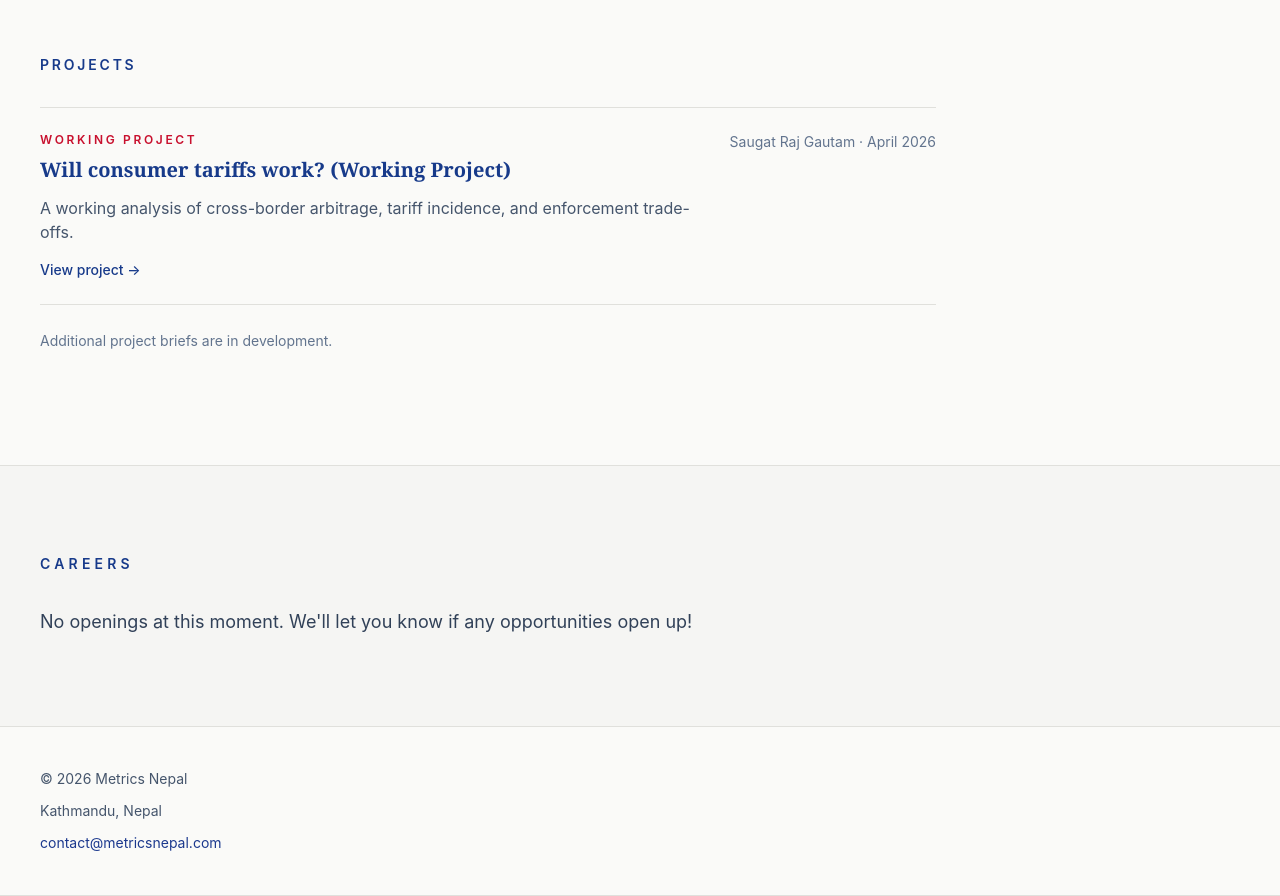
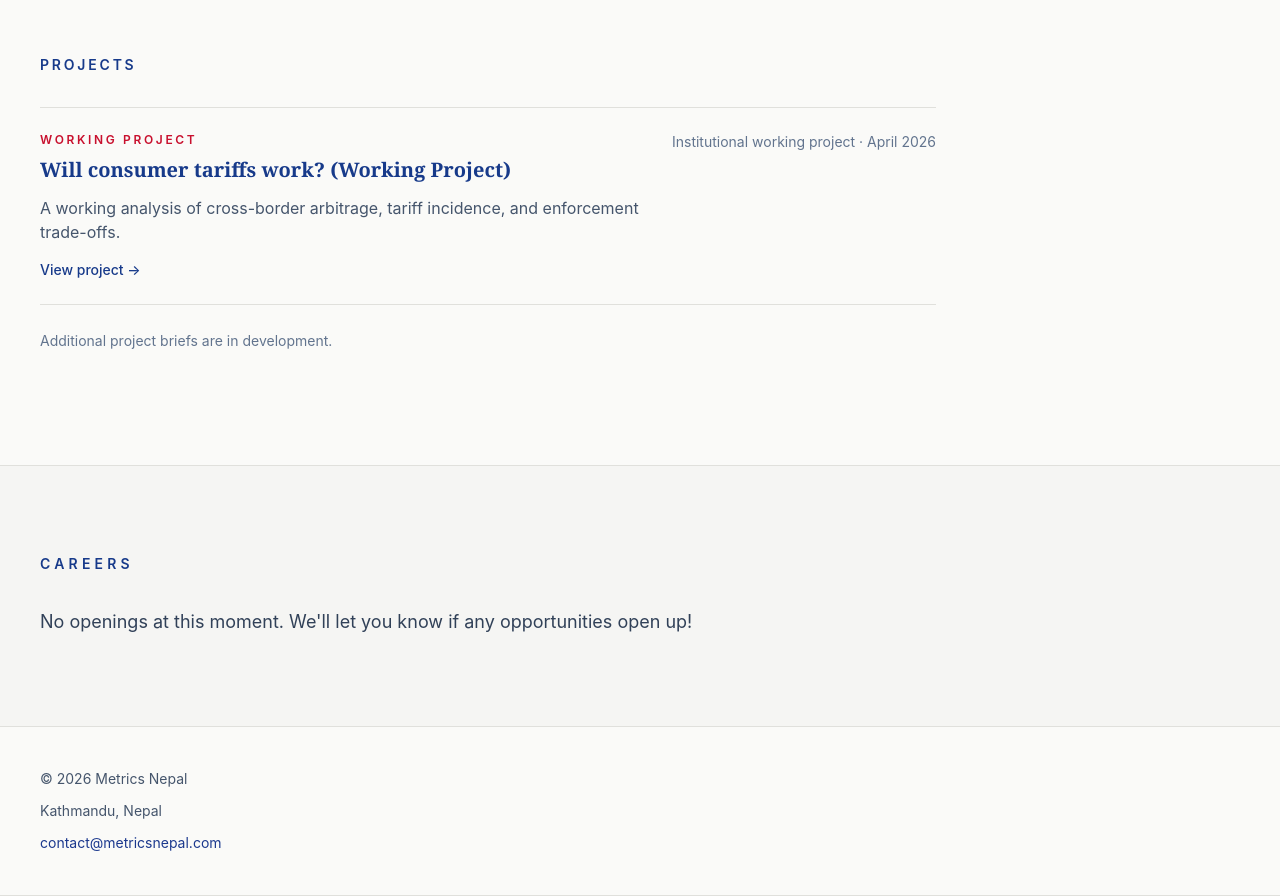
Before and after one commit to sgaut002/metrics-nepal-site, a React (Vite) app: page / in a window 1280 px wide. Shown: the part 1760-2656 px from the top of the page. Built offline with nearby package versions, Linux system fonts and the light colour scheme.

Commit message:
Remove author from homepage project card

```diff
--- a/src/App.jsx
+++ b/src/App.jsx
@@ -1751,7 +1751,7 @@ function Homepage({ isMobileMenuOpen, onCloseMobileMenu, onToggleMobileMenu }) {
                       </div>
                     </div>
                     <div className="shrink-0 text-sm text-slate-500">
-                      Saugat Raj Gautam · April 2026
+                      Institutional working project · April 2026
                     </div>
                   </div>
                 </a>
```
